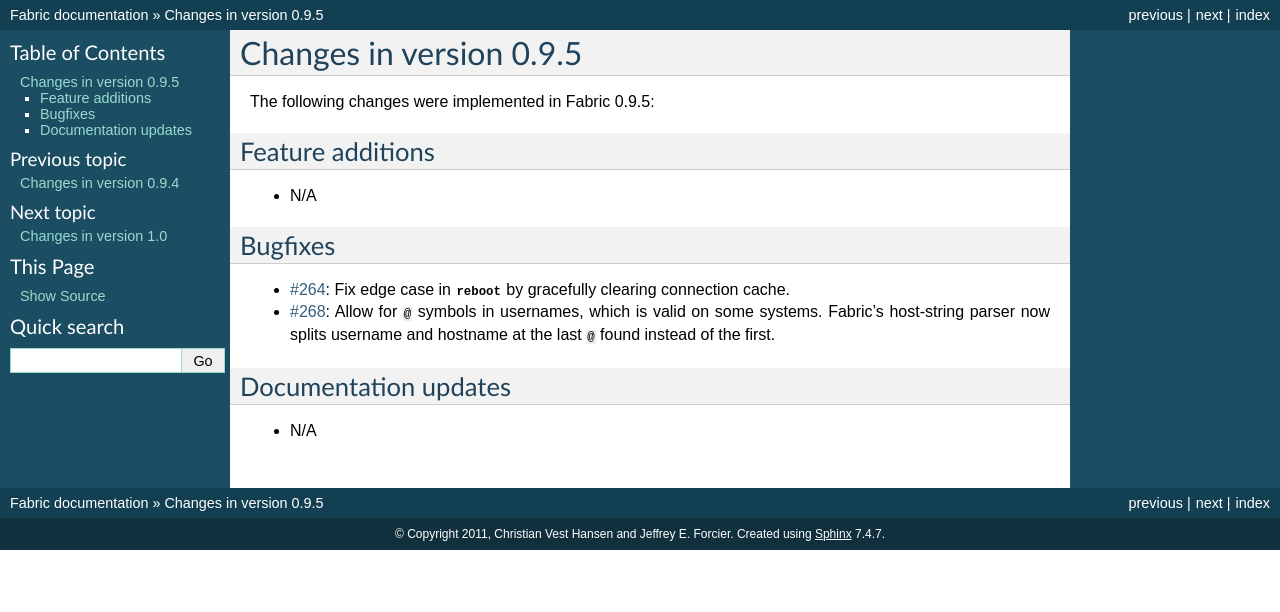
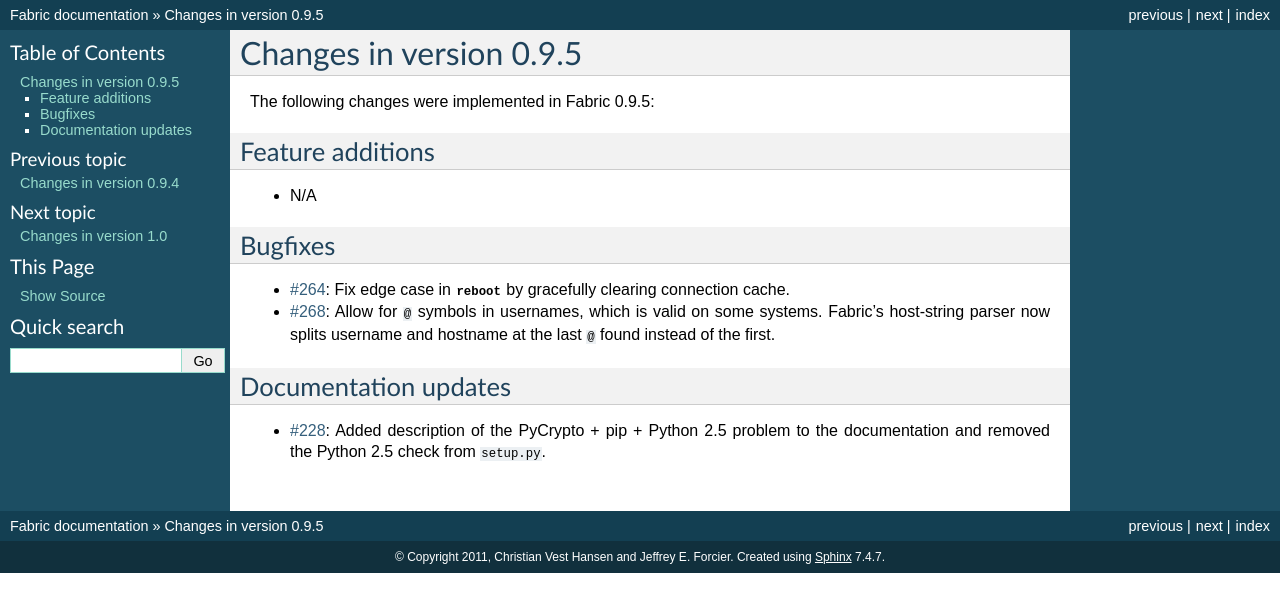
Before and after one commit to fabric/fabric, a Sphinx documentation site: the page built from docs/changes/0.9.5.rst, in a window 1280 px wide. Shown: the top 612 px of the page. Built offline with Sphinx 7.4.7, drawn with Linux system fonts in a browser that asks for light colours.

Commit message:
Update 0.9.5 changelog re #228

```diff
--- a/docs/changes/0.9.5.rst
+++ b/docs/changes/0.9.5.rst
@@ -22,4 +22,5 @@
 Documentation updates
 =====================
 
-* N/A
+* :issue:`228`: Added description of the PyCrypto + pip + Python 2.5 problem to
+  the documentation and removed the Python 2.5 check from ``setup.py``.
```
